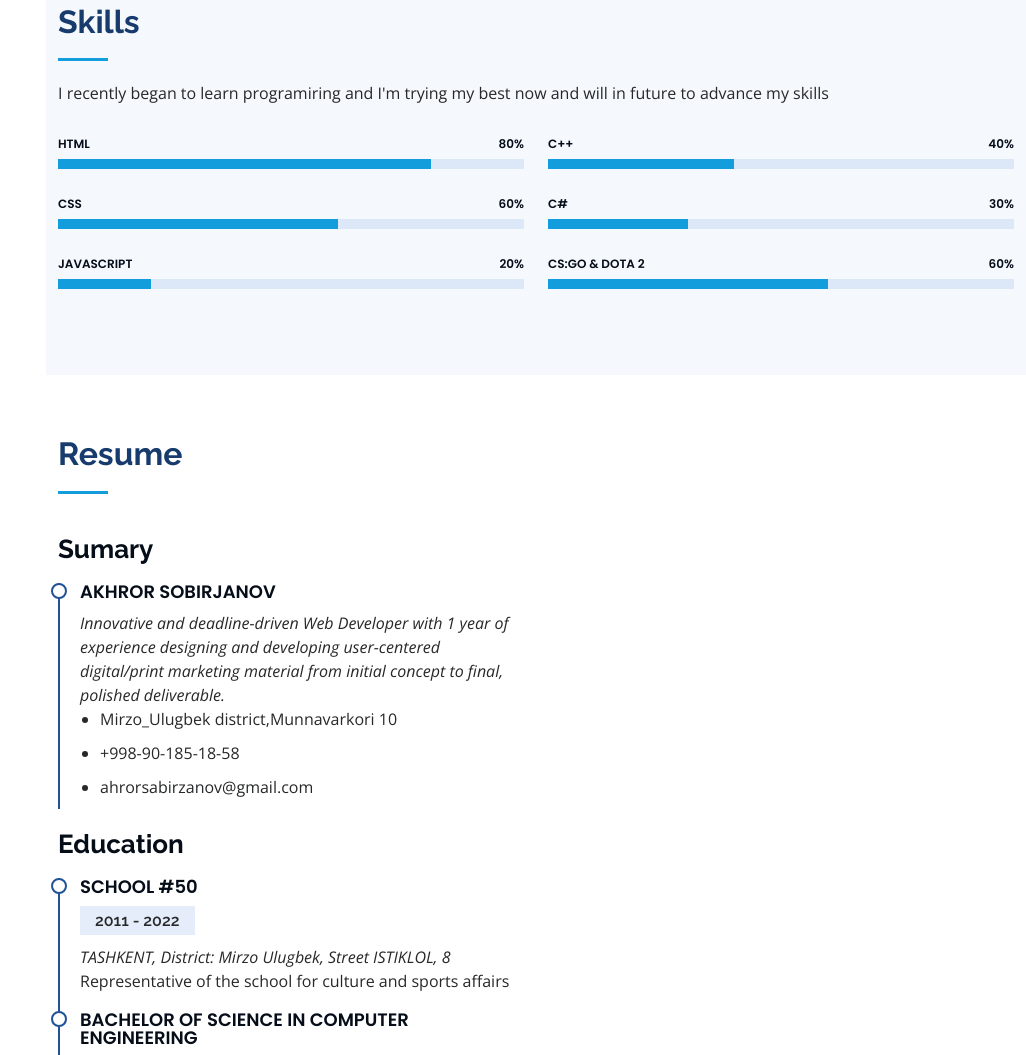
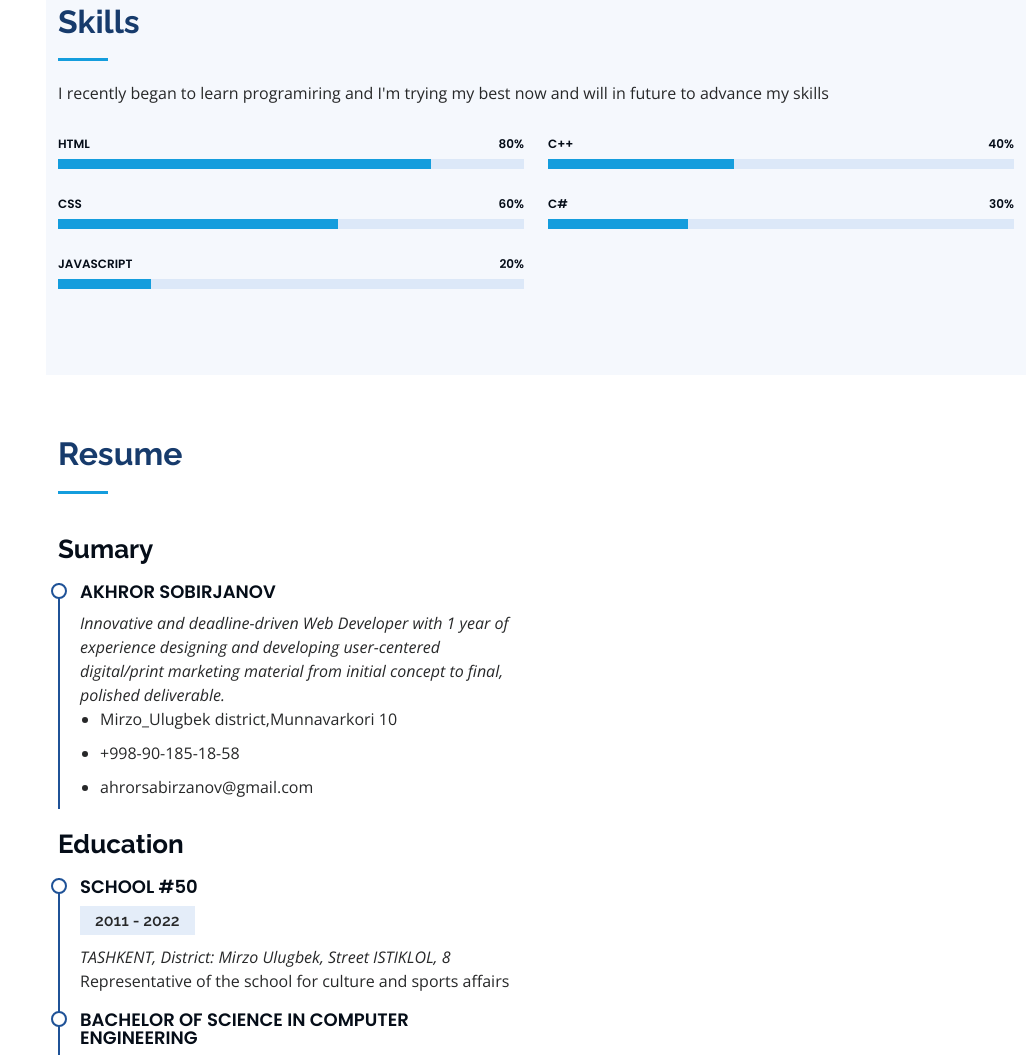
Before and after one commit to AxrorS/AxrorS.github.io, a plain HTML site: page index.html in a window 1280 px wide. Shown: the part 1864-2919 px from the top of the page, without its empty margins (254-1280 px from the left). Drawn offline with nearby package versions, Linux system fonts and the light colour scheme.

Commit message:
Update index.html

```diff
--- a/index.html
+++ b/index.html
@@ -209,13 +209,6 @@
               </div>
             </div>
 
-            <div class="progress">
-              <span class="skill">CS:GO & Dota 2 <i class="val">60%</i></span>
-              <div class="progress-bar-wrap">
-                <div class="progress-bar" role="progressbar" aria-valuenow="60" aria-valuemin="0" aria-valuemax="60"></div>
-              </div>
-            </div>
-
           </div>
 
         </div>
```
